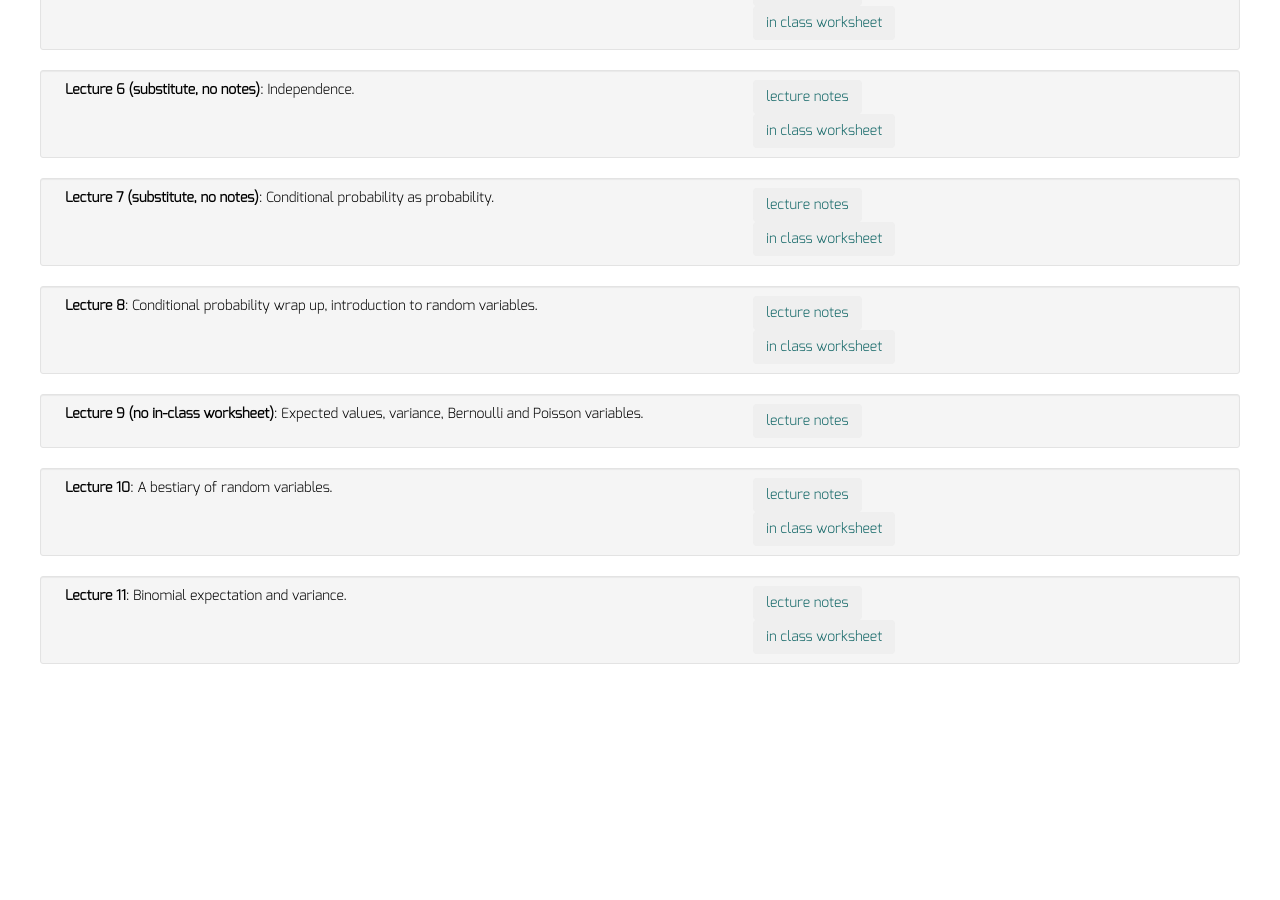
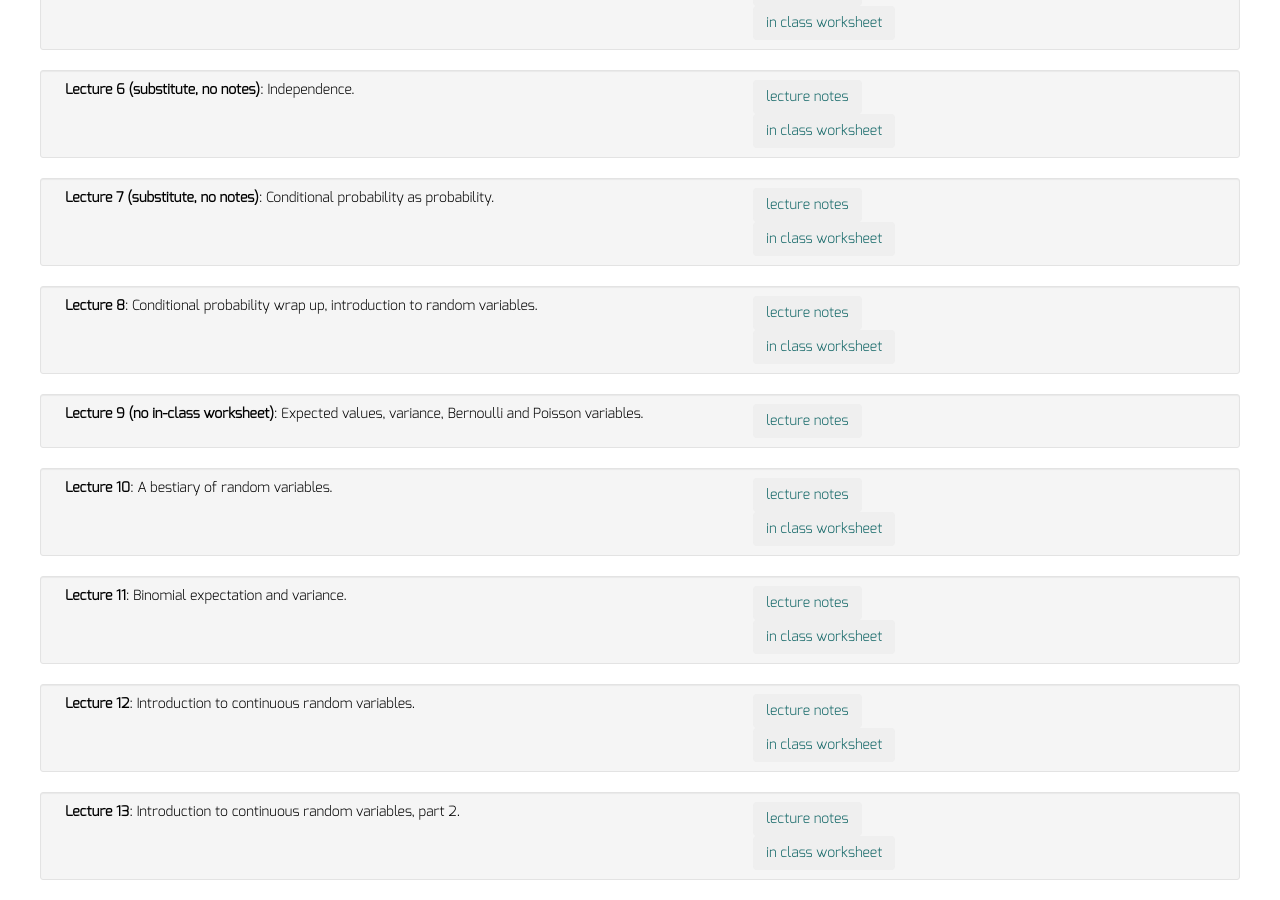
Before and after one commit to dkrashen/probability, a Jekyll site: the page built from lectures/index.html, in a window 1280 px wide and 900 px high, scrolled down 702 px. Built offline with Jekyll 4.4.1, drawn with Linux system fonts in a browser that asks for light colours; nearby versions of some CDN libraries; before the commit the page ends 1386 px from its top, so only the background shows below that.

Commit message:
add quizzes and lecture notes 12, 13, hw 6

```diff
--- a/_data/homework.yml
+++ b/_data/homework.yml
@@ -13,3 +13,6 @@
 - title: "Homework 5"
   filename: "hw5.pdf"
   due: "Friday, March 1"
+- title: "Homework 6"
+  filename: "hw6.pdf"
+  due: "Friday, March 15"
--- a/_data/lectures.yml
+++ b/_data/lectures.yml
@@ -42,3 +42,11 @@
   filename: "lecture11.pdf"
   description: "Binomial expectation and variance."
   quizfilename: "quiz11.pdf"
+- title: "Lecture 12"
+  filename: "lecture12.pdf"
+  description: "Introduction to continuous random variables."
+  quizfilename: "quiz12.pdf"
+- title: "Lecture 13"
+  filename: "lecture13.pdf"
+  description: "Introduction to continuous random variables, part 2."
+  quizfilename: "quiz13.pdf"
```
Also changed, not shown: 3 other files.
